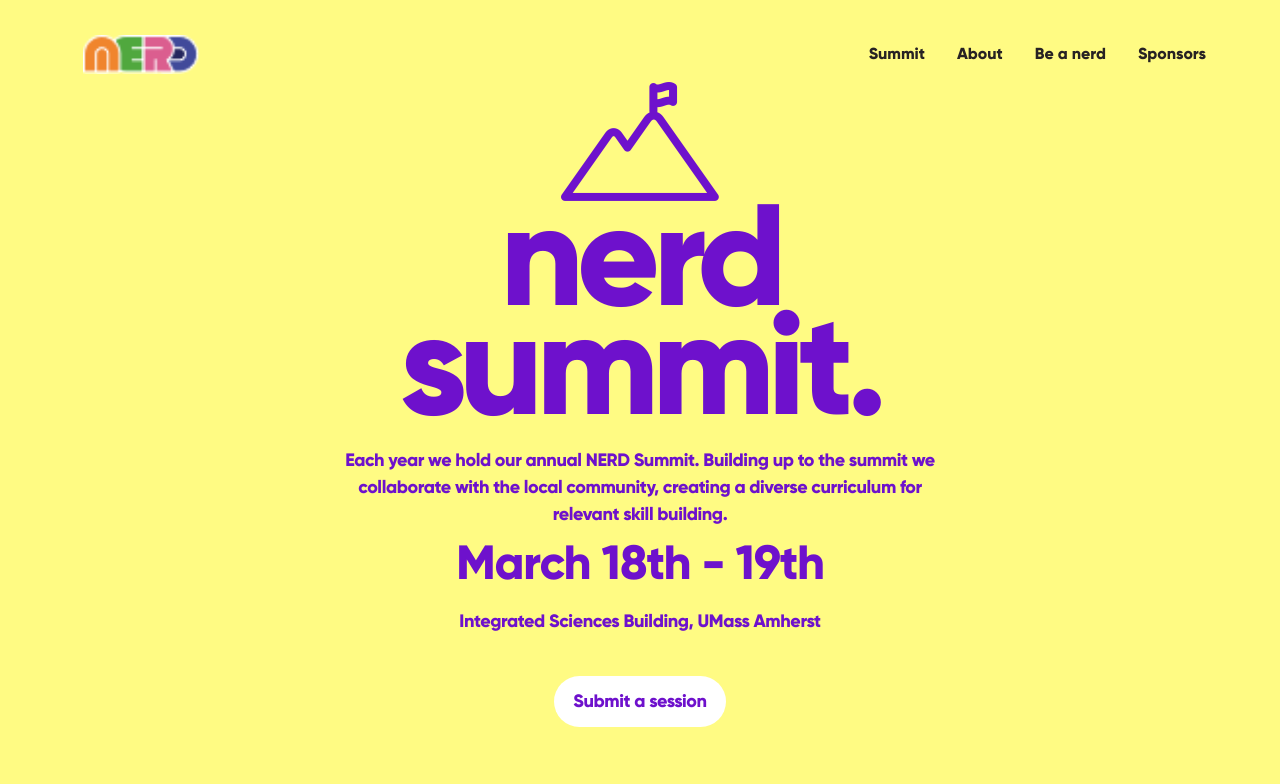
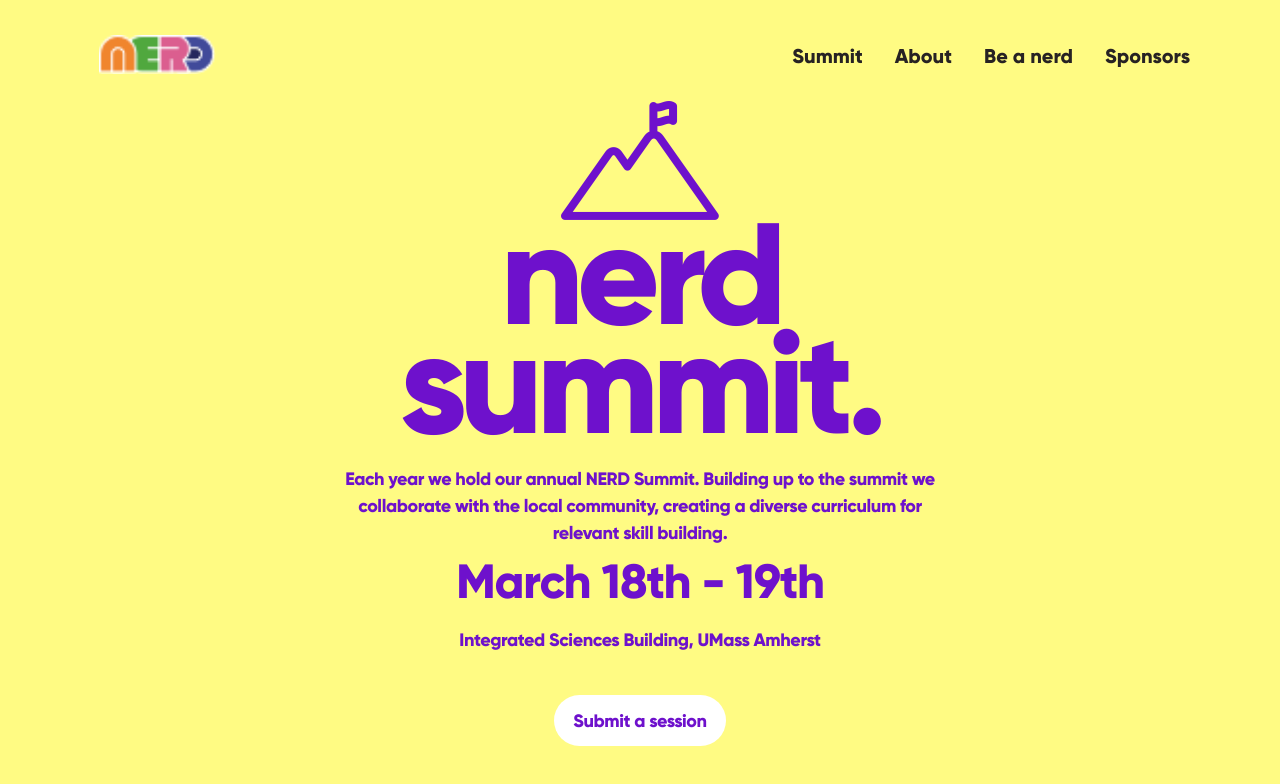
Before and after one commit to jahaimon/nerdsummit2017, a plain HTML site: page index.html in a window 1280 px wide. Shown: the top 784 px of the page. Drawn offline with Linux system fonts and the light colour scheme; a script that the page names is missing; files whose address does not match are found by name.

Commit message:
menu refinement

```diff
--- a/css/foundation.css
+++ b/css/foundation.css
@@ -3277,7 +3277,7 @@ table.hover tr:nth-of-type(even):hover {
 .title-bar {
   background: #0a0a0a;
   color: #fefefe;
-  padding: 0.5rem; }
+  padding: 1.5rem; }
   .title-bar::before, .title-bar::after {
     content: ' ';
     display: table; }
--- a/css/styles.css
+++ b/css/styles.css
@@ -36,7 +36,7 @@ body {
 .menu-links,
 .menu-links:focus {
     color: #272223;
-    font-size: 16px;
+    font-size: 20px;
 }
 .menu-links:hover {
     color: #ffaf00;
```
